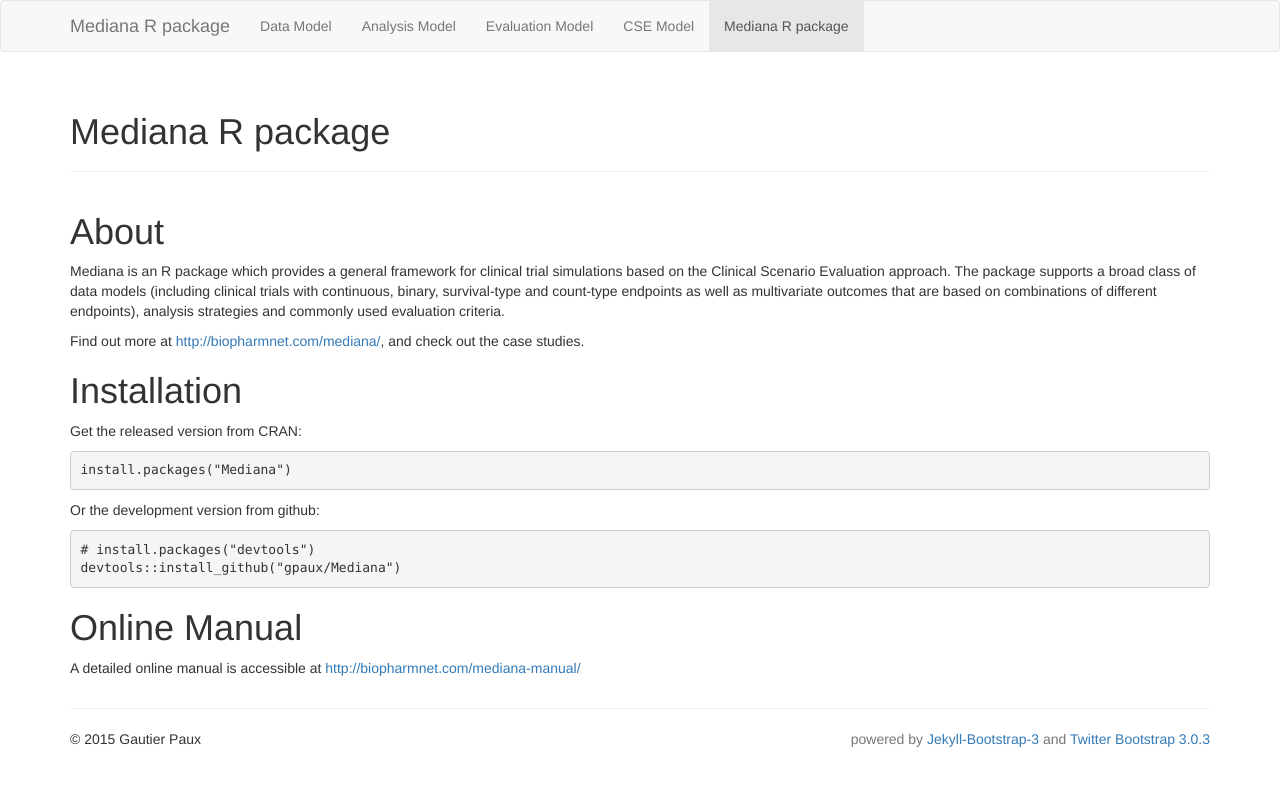
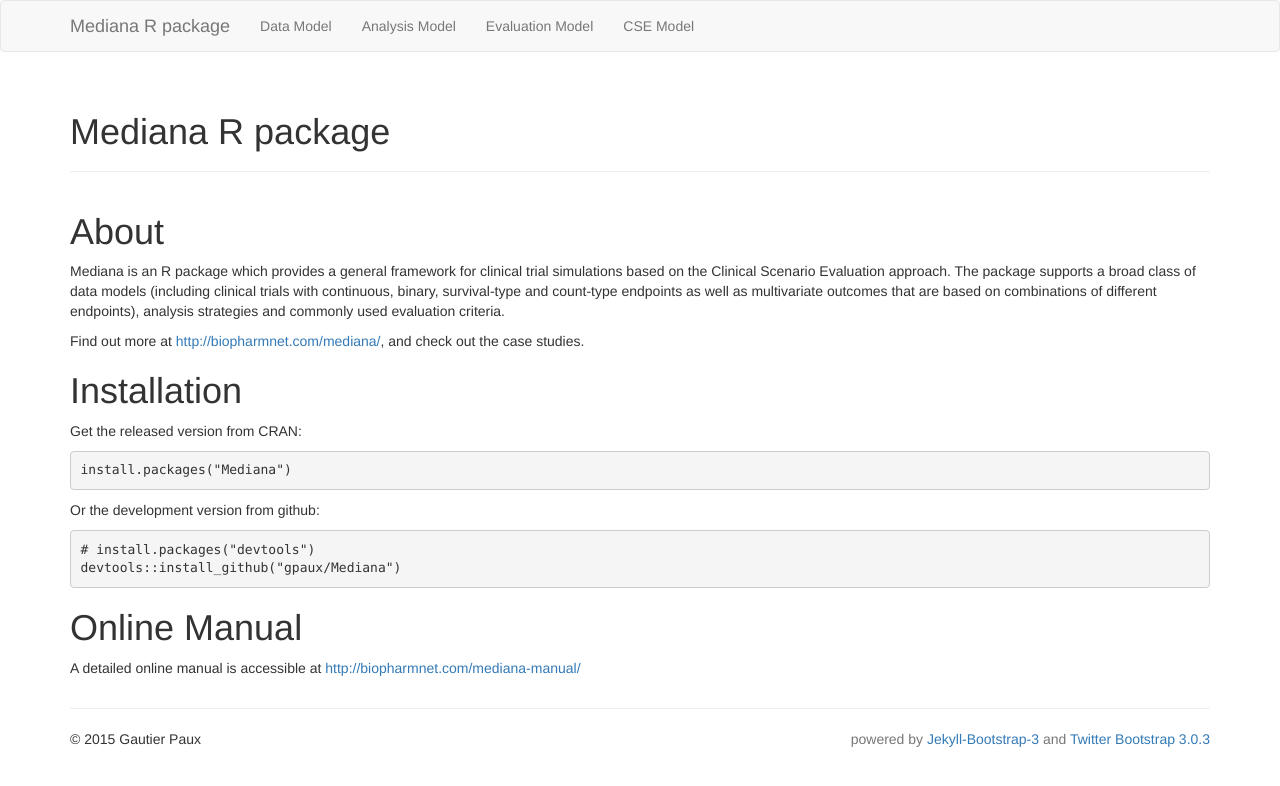
Before and after one commit to gpaux/Mediana, a Jekyll site: the page built from index.md, in a window 1280 px wide. Shown: the top 786 px of the page. Built offline with Jekyll 4.4.1, drawn with Linux system fonts in a browser that asks for light colours; nearby versions of some CDN libraries; library files that are not in the unit come from our copies.

Commit message:
Blog init

```diff
--- a/index.md
+++ b/index.md
@@ -1,8 +1,6 @@
 ---
 layout: page
 title: Mediana R package
-header: Mediana R package
-group: navigation
 ---
 {% include JB/setup %}
 
```
